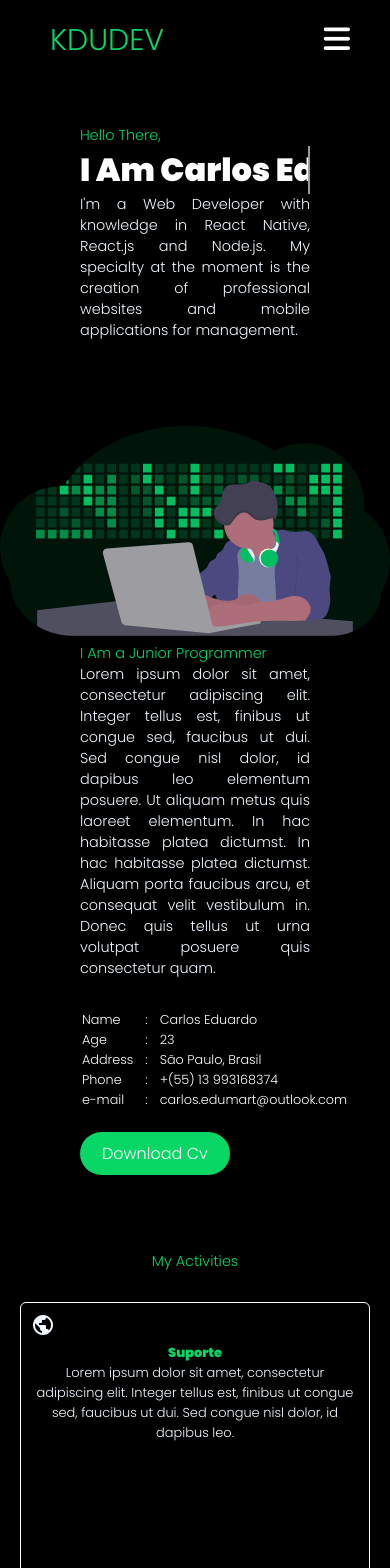
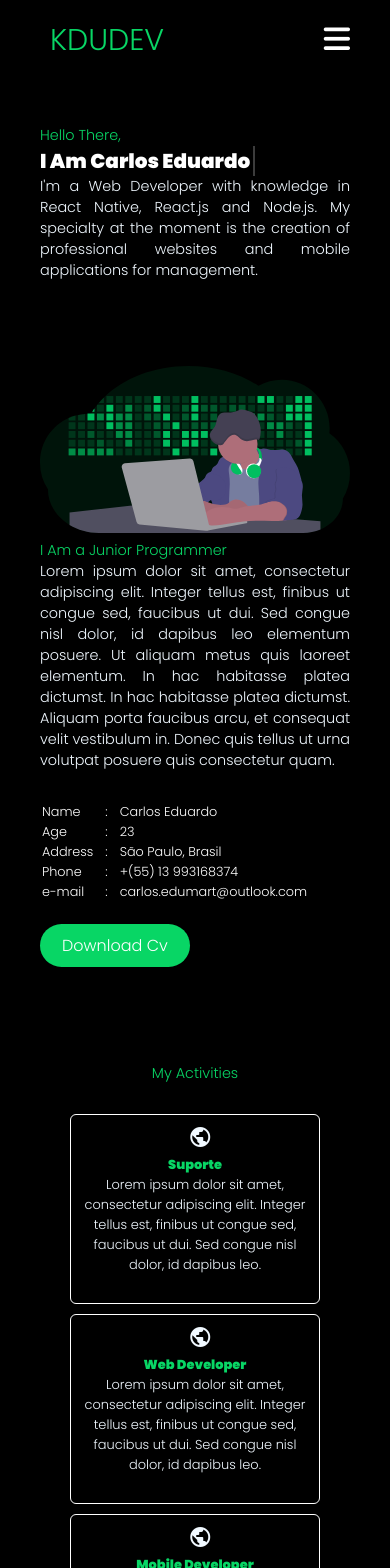
Before and after one commit to Arduke/Portfolio, a React (Create React App) app: page / in a window 390 px wide. Shown: the top 1568 px of the page. Built offline with nearby package versions, Linux system fonts and the light colour scheme.

Commit message:
Resposividade Mobile P1

```diff
--- a/public/index.html
+++ b/public/index.html
@@ -5,6 +5,7 @@
     <script src="https://kit.fontawesome.com/a076d05399.js"></script>
     <link href="https://fonts.googleapis.com/icon?family=Material+Icons" rel="stylesheet">
     <link rel="shortcut icon" href="./faviconk.ico" />
+    <meta name="viewport" content="width=device-width, initial-scale=1.0">
     <meta name="theme-color" content="#000000" />
     <title>DevKadu</title>
   </head>
--- a/src/components/About/index.js
+++ b/src/components/About/index.js
@@ -9,7 +9,7 @@ function About() {
             <img alt="developer" className="developer_activity" src={developer_activity}></img>
         </div>
         <div className="BlockLeft">
-            <p>I Am a Junior Programmer</p>
+            <p className="about">I Am a Junior Programmer</p>
             <article>Lorem ipsum dolor sit amet, consectetur adipiscing elit. Integer tellus est, finibus ut congue sed, faucibus ut dui. Sed congue nisl dolor, id dapibus leo elementum posuere. Ut aliquam metus quis laoreet elementum. In hac habitasse platea dictumst. In hac habitasse platea dictumst. Aliquam porta faucibus arcu, et consequat velit vestibulum in. Donec quis tellus ut urna volutpat posuere quis consectetur quam.</article>
             <table>
                 <tr>
--- a/src/components/Activities/index.js
+++ b/src/components/Activities/index.js
@@ -3,8 +3,8 @@ import "./styles.css"
 
 function Activities() {
     return (
-        <div className="ComponentActivities">
-            <p className="pCenter">My Activities</p>
+        <div id="activities" className="ComponentActivities">
+            <p  className="pCenter">My Activities</p>
             <div class="l-cards">
                 <article className="c-card">
                     <span class="material-icons">public</span>
--- a/src/components/Activities/styles.css
+++ b/src/components/Activities/styles.css
@@ -5,6 +5,7 @@
 }
 
 .pCenter {
+    padding-top: 20px;
     text-align: center;
 }
 
@@ -29,6 +30,11 @@
     height: 290px;
 }
 
+.c-card span {
+    padding-left: 47%;
+
+}
+
 .c-card article,h2 {
     font-size: 90%;
     text-align: center;
@@ -46,7 +52,16 @@
     }
 }
 
-@media (max-width: 700px ) {
+@media (max-width: 600px ) {
+    .c-card {
+        padding: 10px;
+        border-style: solid;
+        border-color: white;
+        border-radius: 6px;
+        border-width: 1px;
+        width: 250px;
+        height: 190px;
+    }
     .l-cards {
         grid-template-columns: repeat(1, 350px);
     }
--- a/src/components/Home/index.js
+++ b/src/components/Home/index.js
@@ -6,8 +6,10 @@ function Home() {
   return (
     <div className="Component">
         <div className="BlockLeft">
-            <p>Hello There,</p>
+            <p className="home">Hello There,</p>
+            <div className="">
             <h1 class="line typing-animation">I Am Carlos Eduardo </h1>
+            </div>
             <article>
                 I'm a Web Developer with knowledge in React Native, React.js and Node.js. My specialty at the moment is the creation of professional websites and mobile applications for management.
             </article>
--- a/src/components/Home/styles.css
+++ b/src/components/Home/styles.css
@@ -31,9 +31,9 @@ p{
 }
 
 .line {
-    max-width: 340px;
+    max-width: 310px;
     border-right: 2px solid rgba( 255,255,255, 0.70);
-
+    font-size: 180%;
     white-space: nowrap;
     overflow: hidden;
 }
@@ -51,7 +51,7 @@ p{
         width: 0;
     }
     to {
-        width: 340px;
+        width: 310px;
     }
 }
 
@@ -65,10 +65,12 @@ p{
 }
 
 
-
-@media (max-width: 858px) {
+@media (max-width: 800px) {
     .Component {
         display: inline;
+    }
+    .line {
+        font-size: 150%;
     }
     p,article {
         font-size: 90%;
@@ -80,9 +82,26 @@ p{
     }
     .BlockRight {
         width: 100%;
+        padding-right: 80px;
+        padding-left: 80px;
         padding-top: 30px;
     }
     .code_thinking {
         display: none;
     }
 }
+
+@media (max-width: 400px) {
+    .line {
+       max-width: 215px;
+       font-size: 20px;
+    }
+    .BlockLeft {
+        padding-left: 40px;
+        padding-right: 40px;
+    }
+    .BlockRight {
+        padding-left: 40px;
+        padding-right: 40px;
+    }
+}
--- a/src/components/Menu/index.js
+++ b/src/components/Menu/index.js
@@ -11,8 +11,8 @@ function Menu() {
         <label className="logo">KDUDEV</label>
         <ul>
             <li><a className="active" href="">HOME</a></li>
-            <li><a href="/">ABOUT</a></li>
-            <li><a href="/">ACTIVITIES</a></li>
+            <li><a href="#about">ABOUT</a></li>
+            <li><a href="#activities">ACTIVITIES</a></li>
             <li><a href="/">PORTFOLIO</a></li>
             <li><a href="/">CONTACT</a></li>
         </ul>
```
